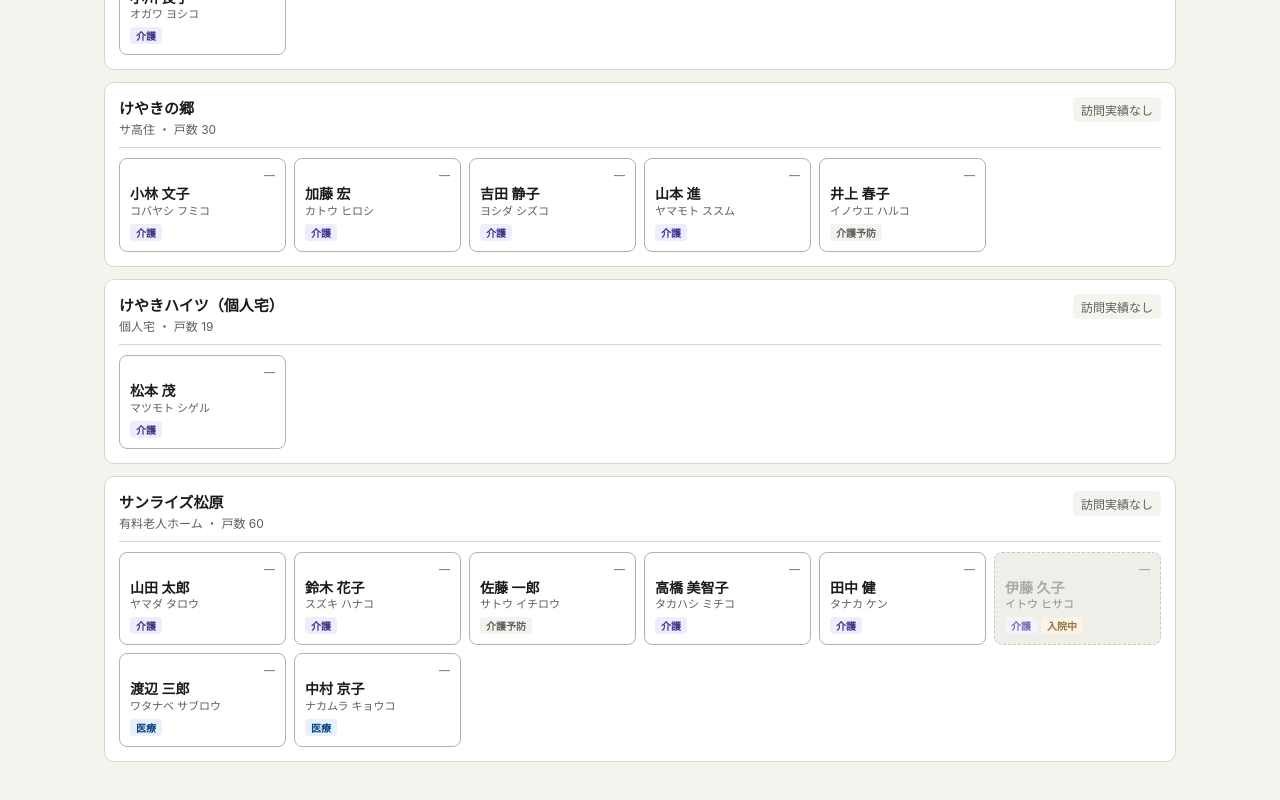
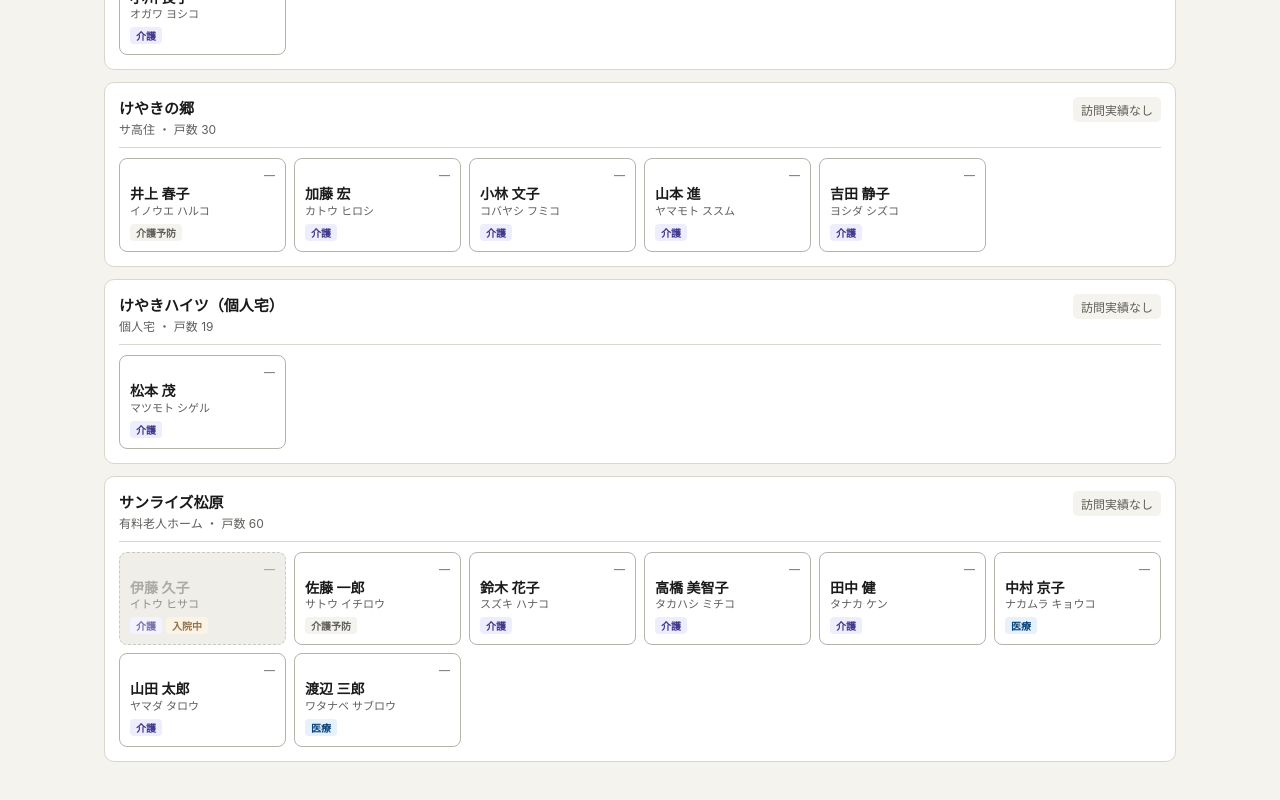
Before and after one commit to ymiyabe0905-cpu/shisetsu-tensu, a React (Vite) app: page / in a window 1280 px wide. Shown: the part 572-1372 px from the top of the page. Built offline with nearby package versions, Linux system fonts and the light colour scheme.

Commit message:
タップ画面の患者をフリガナ50音順で表示
各施設カード内の患者をkana順にソート（未入力は氏名で代用）。

Co-Authored-By: Claude Opus 4.8 <noreply@anthropic.com>

```diff
--- a/src/features/Visits.tsx
+++ b/src/features/Visits.tsx
@@ -304,6 +304,13 @@ interface CardFilter {
   filterFac: string;
 }
 
+// 50音順の比較（フリガナ優先・なければ氏名で代用）
+function byKana(a: Patient, b: Patient): number {
+  const ka = (a.kana ?? a.name) || '';
+  const kb = (b.kana ?? b.name) || '';
+  return ka.localeCompare(kb, 'ja');
+}
+
 function buildCards(facilities: Facility[], patients: Patient[], filter: CardFilter): CardData[] {
   const q = filter.search.trim();
   // 患者名・フリガナで部分一致（空なら全員通す）
@@ -319,7 +326,7 @@ function buildCards(facilities: Facility[], patients: Patient[], filter: CardFil
     const sepUnits = fac.units.filter((u) => u.separateBuilding);
     if (sepUnits.length > 0) {
       for (const u of sepUnits) {
-        const ps = patients.filter((p) => !p.hidden && p.facilityId === fac.id && p.unitId === u.id && matchPatient(p));
+        const ps = patients.filter((p) => !p.hidden && p.facilityId === fac.id && p.unitId === u.id && matchPatient(p)).sort(byKana);
         if (q && ps.length === 0) continue; // 検索中で該当者ゼロのカードは隠す
         cards.push({ key: `${fac.id}/${u.id}`, facility: fac, unitId: u.id, label: `${fac.name} ${u.name}`, patients: ps });
       }
@@ -329,12 +336,12 @@ function buildCards(facilities: Facility[], patients: Patient[], filter: CardFil
         if (!matchPatient(p)) return false;
         const u = fac.units.find((x) => x.id === p.unitId);
         return !u || !u.separateBuilding;
-      });
+      }).sort(byKana);
       if (rest.length > 0) {
         cards.push({ key: `${fac.id}/_rest`, facility: fac, unitId: undefined, label: `${fac.name}（合算）`, patients: rest });
       }
     } else {
-      const ps = patients.filter((p) => !p.hidden && p.facilityId === fac.id && matchPatient(p));
+      const ps = patients.filter((p) => !p.hidden && p.facilityId === fac.id && matchPatient(p)).sort(byKana);
       if (q && ps.length === 0) continue; // 検索中で該当者ゼロのカードは隠す
       cards.push({ key: fac.id, facility: fac, unitId: undefined, label: fac.name, patients: ps });
     }
```
